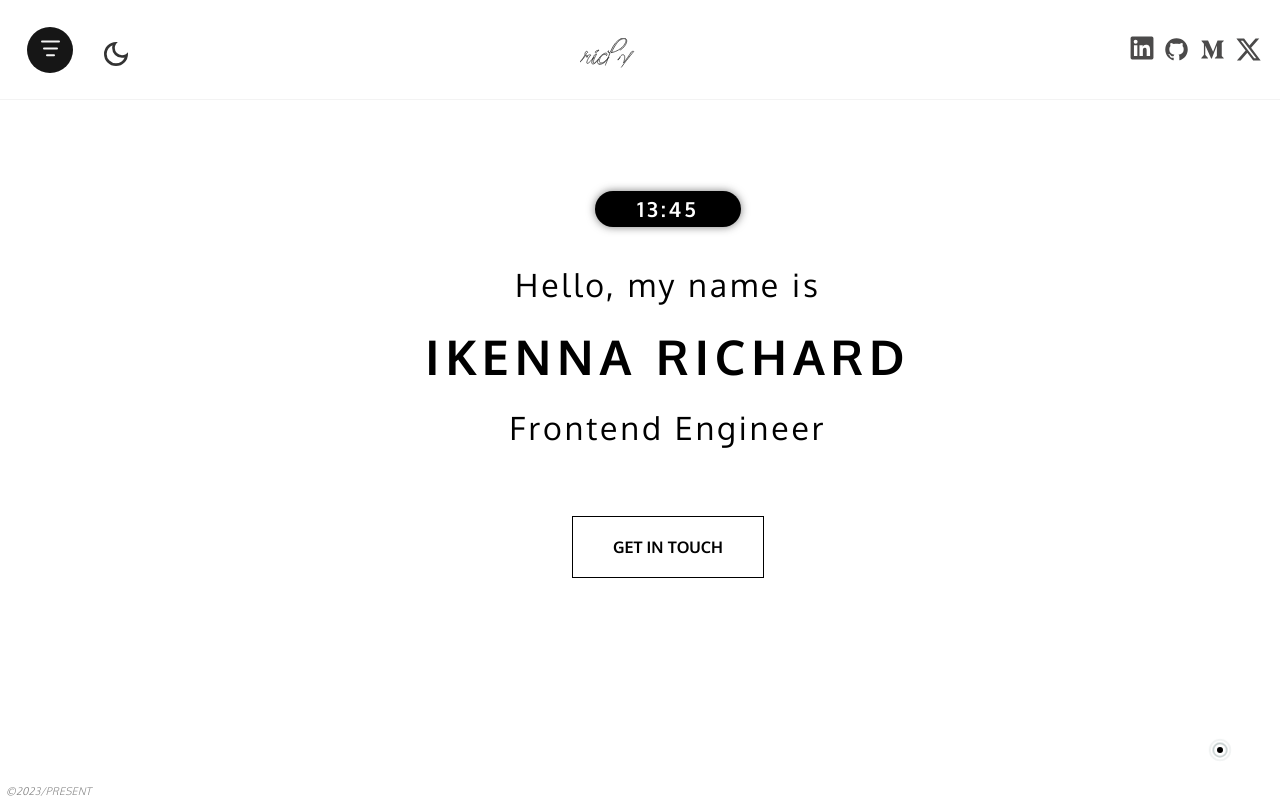
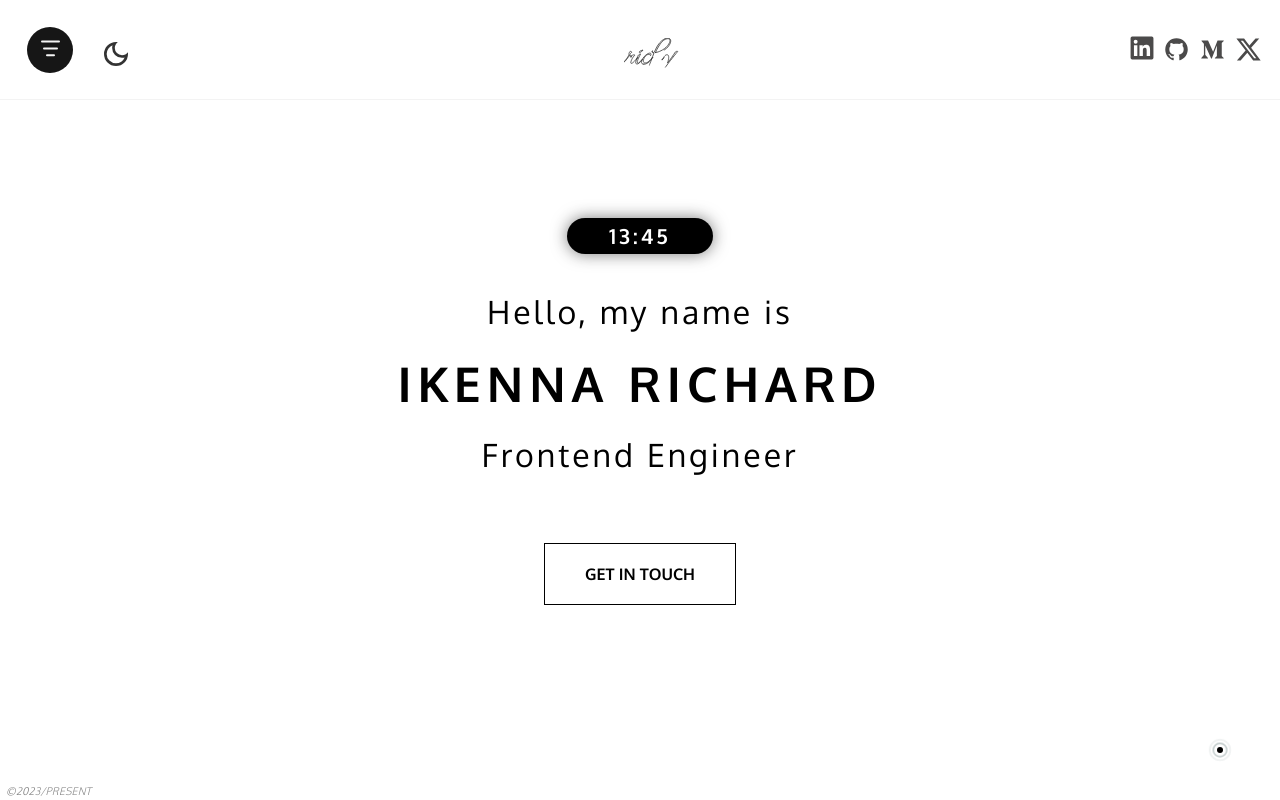
Before and after one commit to ikennarichard/v2, a React (Vite) app: page / in a window 1280 px wide. Shown: the top 800 px of the page. Built offline with nearby package versions, Linux system fonts and the light colour scheme.

Commit message:
chore: update styles

```diff
--- a/src/components/cursor/cursor.sass
+++ b/src/components/cursor/cursor.sass
@@ -1,7 +1,7 @@
 @import '../../styles/mixins'
 @import '../../styles/media'
 
-$cursor-size: 21px
+$cursor-size: 30px
 
 #cursor
   position: fixed
@@ -13,6 +13,7 @@ $cursor-size: 21px
   transition: transform 150ms ease
   pointer-events: none
   z-index: 9
+  pointer-events: none
 
   @include mobile
     display: none
--- a/src/components/hero/hero.sass
+++ b/src/components/hero/hero.sass
@@ -23,16 +23,18 @@
     flex-direction: column
     justify-content: center
     gap: 21px
-    margin-inline-end: 0.9em
+    padding-block-start: 3em
+    padding-inline-end: 4em
 
 
     @include mobile
       width: 100%
       height: 100%
-      padding-block-start: 9em
+      padding-block-start: 7em
 
     @include tablet
       width: 100%
+      padding-inline-end: 0
 
 
     p
--- a/src/components/logo/logo.sass
+++ b/src/components/logo/logo.sass
@@ -2,6 +2,7 @@
 
 .logo-container
   margin-inline: auto
+  margin-left: 2.5rem
   svg
     width: 60px
     height: fit-content
--- a/src/components/time-display/time-display.sass
+++ b/src/components/time-display/time-display.sass
@@ -14,5 +14,5 @@
   border-radius: 1em
   line-height: 1.5rem
   letter-spacing: 3px
-  box-shadow: 0 0 8px 0 #707070ea
+  box-shadow: 0 0 16px 0 #707070ea
   margin-bottom: 1rem
```
